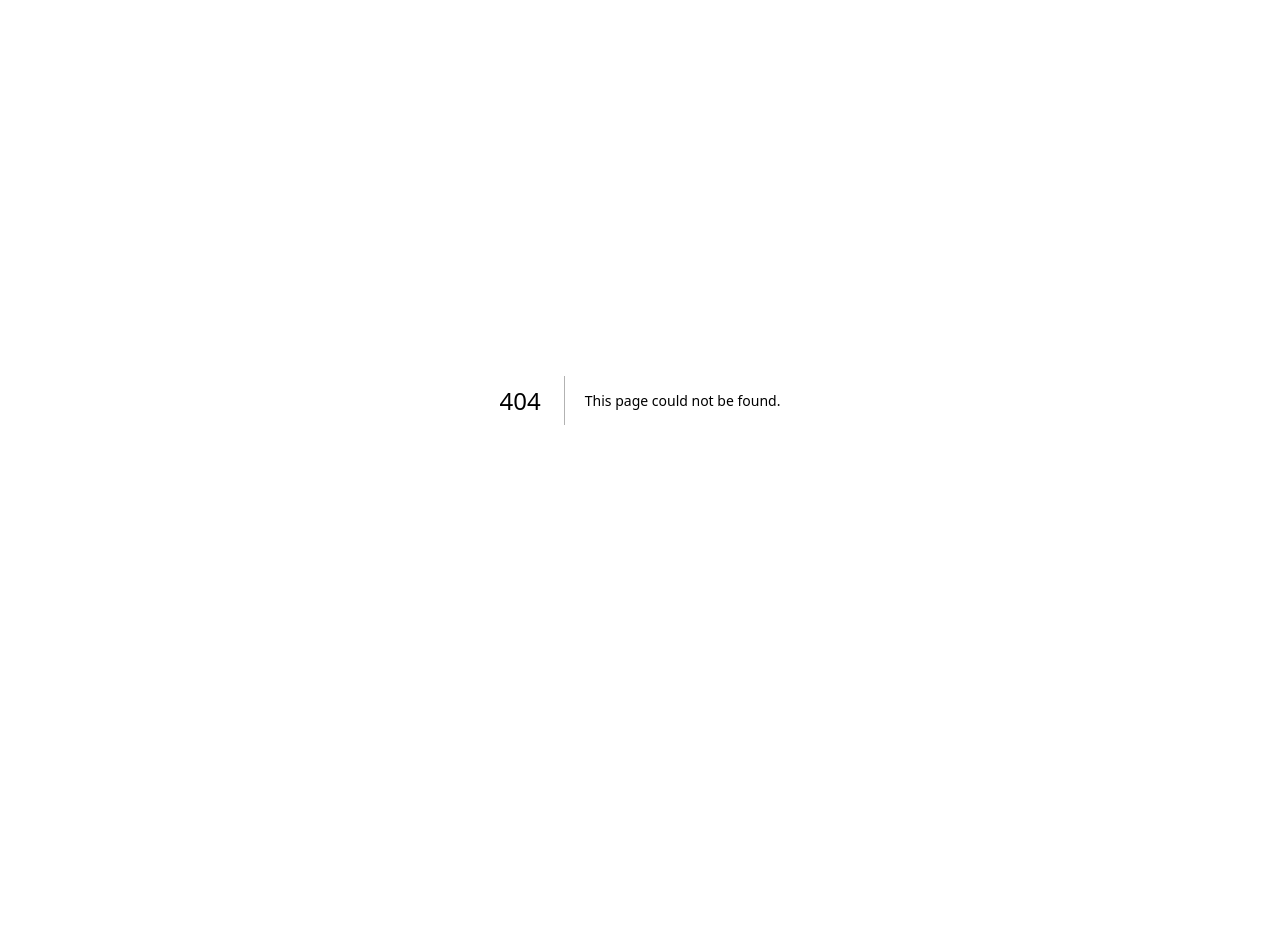
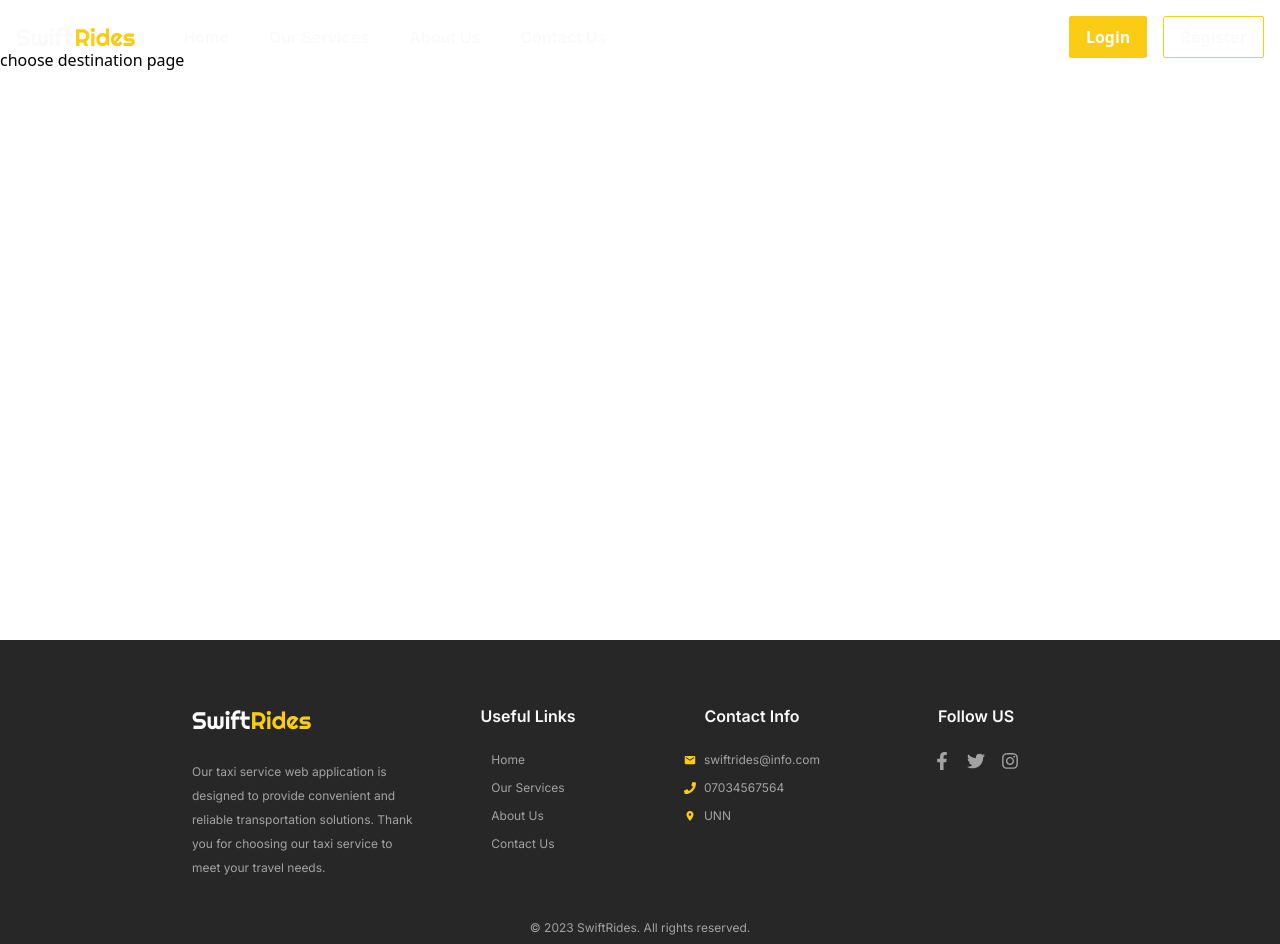
Before and after one commit to CHINECHEREM-EZEIFEANYI/cab-service, a Next.js app: page /choose-destination in a window 1280 px wide. Before the commit this address had no page. Before the commit the page ends 800 px from the top, so only its background shows below. Built offline with nearby package versions, Linux system fonts and the light colour scheme.

Commit message:
made navbar to be fixed

```diff
--- /dev/null
+++ b/src/app/(home)/(booking process)/choose-destination/page.jsx
@@ -0,0 +1,5 @@
+import React from "react";
+
+export default function page() {
+  return <div>choose destination page</div>;
+}
--- /dev/null
+++ b/src/app/(home)/(booking process)/layout.jsx
@@ -0,0 +1,5 @@
+import React from "react";
+
+export default function layout({ children }) {
+  return <div className="min-h-[80vh] pt-[3rem]">{children}</div>;
+}
--- /dev/null
+++ b/src/app/(home)/(booking process)/select-cab/page.jsx
@@ -0,0 +1,5 @@
+import React from "react";
+
+export default function page() {
+  return <div>Select car page</div>;
+}
--- a/src/app/(home)/(components)/Banner.jsx
+++ b/src/app/(home)/(components)/Banner.jsx
@@ -1,7 +1,14 @@
 "use client";
-import React from "react";
-import { motion } from "framer-motion";
+import React, { useRef, useEffect } from "react";
+import { motion, useInView } from "framer-motion";
+import { useAppContext } from "@/context/AppContext";
 export default function Banner() {
+  const { setRideTextInView } = useAppContext();
+  const bookRideText = useRef(null);
+  const isInView = useInView(bookRideText, { margin: "-150px 0px 0px 0px" });
+  useEffect(() => {
+    setRideTextInView(isInView);
+  }, [isInView, setRideTextInView]);
   const bannerBounce = {
     hidden: { x: "-100vw" },
     show: {
@@ -33,7 +40,11 @@ export default function Banner() {
           animate="show"
         >
           <h1 className="text-[3rem] lg:text-[5rem] font-jost font-[600]">
-            <span className="text-primary"> Book A Ride </span> <br /> Embrace the Adventure
+            <span ref={bookRideText} className="text-primary">
+              {" "}
+              Book A Ride{" "}
+            </span>{" "}
+            <br /> Embrace the Adventure
           </h1>
           <motion.button
             className="relative top-[45%] bg-primary text-white text-[2rem] lg:text-[2.5rem] font-[600] rounded-lg px-6 py-2 md:px-10 md:py-4 shadow-2xl"
--- a/src/app/(home)/(components)/MobileNav.jsx
+++ b/src/app/(home)/(components)/MobileNav.jsx
@@ -19,11 +19,6 @@ const sideNav = {
 };
 
 export default function MobileNav({ openSideNav, setOpenSideNav }) {
-  const closeSideNav = () => {
-    setOpenSideNav(false);
-  };
-
-  const navRef = useRef();
   return (
     <>
       <AnimatePresence>
--- a/src/app/(home)/(components)/Navbar.jsx
+++ b/src/app/(home)/(components)/Navbar.jsx
@@ -1,26 +1,31 @@
 "use client";
-import { useState, useRef, useEffect } from "react";
+import { useState, useRef } from "react";
 import Link from "next/link";
 import { usePathname } from "next/navigation";
 import { BiMenu } from "react-icons/bi";
 import { MobileNav } from ".";
 import useClickAwayListener from "@/hooks/useClickAway";
+import { useAppContext } from "@/context/AppContext";
+import { motion } from "framer-motion";
+
+const navLinks = [
+  { id: 1, title: "Home", url: "/" },
+  { id: 2, title: "Our Services", url: "#" },
+  { id: 3, title: "About Us", url: "/about" },
+  { id: 4, title: "Contact Us", url: "/contact-us" },
+];
 
 export default function Navbar() {
   const [openSideNav, setOpenSideNav] = useState(false);
-
+  const { rideTextInView } = useAppContext();
   const headerRef = useRef();
   const pathname = usePathname();
   useClickAwayListener(headerRef, () => setOpenSideNav(false));
-
-  const closeSideNav = () => {
-    console.log("hello");
-    setOpenSideNav(false);
-  };
-
   return (
     <header
-      className="z-[100] w-full py-4 px-4 absolute text-white flex items-center"
+      className={`z-[100] w-full py-4 px-4 fixed top-0 text-white flex items-center ${
+        rideTextInView ? " bg-transparent" : "bg-[#141919]"
+      }`}
       ref={headerRef}
     >
       <Link href="/">
@@ -29,26 +34,19 @@ export default function Navbar() {
         </p>
       </Link>
       <nav className="ml-[3rem] hidden lg:flex gap-10 font-inter font-[600]">
-        <Link
-          href={"/"}
-          className={` ${pathname == "/" ? "border-primary border-b-2" : "border-0"} `}
-          onClick={closeSideNav}
-        >
-          Home
-        </Link>
-        <Link href={"#"} onClick={closeSideNav}>
-          Our Services
-        </Link>
-        <Link href={"#"} onClick={closeSideNav}>
-          About Us
-        </Link>
-        <Link
-          href={"/contact-us"}
-          className={` ${pathname == "/contact-us" ? "border-primary border-b-2" : "border-0"} `}
-          onClick={closeSideNav}
-        >
-          Contact Us
-        </Link>
+        {navLinks.map((item) => {
+          return (
+            <Link key={item.id} href={item.url} className={`relative`}>
+              {item.title}
+              {pathname == item.url && (
+                <motion.span
+                  layoutId="underline"
+                  className="absolute border-b border-primary w-full  left-0 top-full"
+                />
+              )}
+            </Link>
+          );
+        })}
       </nav>
       <div className="hidden lg:flex ml-auto gap-4 font-[600]">
         <Link href={"/login"}>
@@ -77,3 +75,5 @@ export default function Navbar() {
     </header>
   );
 }
+
+// bg-[#141919]
--- a/src/app/layout.js
+++ b/src/app/layout.js
@@ -1,5 +1,6 @@
 import "./globals.css";
 import { Inter, Jost, Righteous, Permanent_Marker } from "next/font/google";
+import AppContextProvider from "@/context/AppContext";
 
 const inter = Inter({
   subsets: ["latin"],
@@ -24,7 +25,7 @@ const permanent_marker = Permanent_Marker({
 
 export const metadata = {
   title: "Swift Rides",
-  description: "Generated by create next app",
+  description: "Taxi booking web Application",
 };
 
 export default function RootLayout({ children }) {
@@ -33,7 +34,7 @@ export default function RootLayout({ children }) {
       <body
         className={` ${inter.variable} ${righteous.variable} ${jost.variable} ${permanent_marker.variable}`}
       >
-        {children}
+        <AppContextProvider>{children}</AppContextProvider>
       </body>
     </html>
   );
--- /dev/null
+++ b/src/context/AppContext.js
@@ -0,0 +1,21 @@
+"use client";
+import { useContext, createContext, useState } from "react";
+
+const AppContext = createContext();
+
+export default function AppContextProvider({ children }) {
+  const [rideTextInView, setRideTextInView] = useState(true);
+  const value = {
+    rideTextInView,
+    setRideTextInView,
+  };
+  return <AppContext.Provider value={value}>{children}</AppContext.Provider>;
+}
+
+export const useAppContext = () => {
+  const appContext = useContext(AppContext);
+  if (appContext == undefined) {
+    throw new Error("Use Appcontext within a provider");
+  }
+  return appContext;
+};
```
